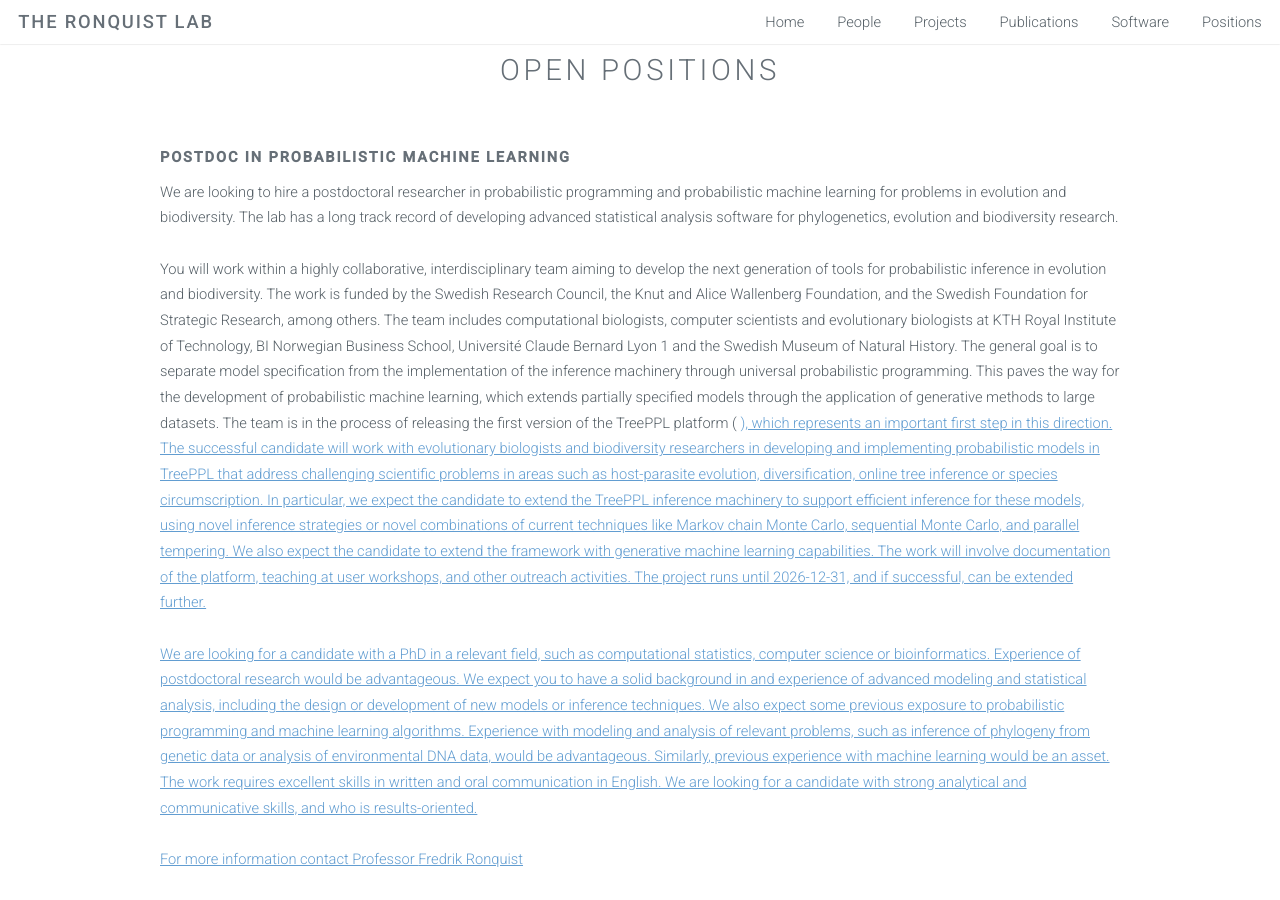
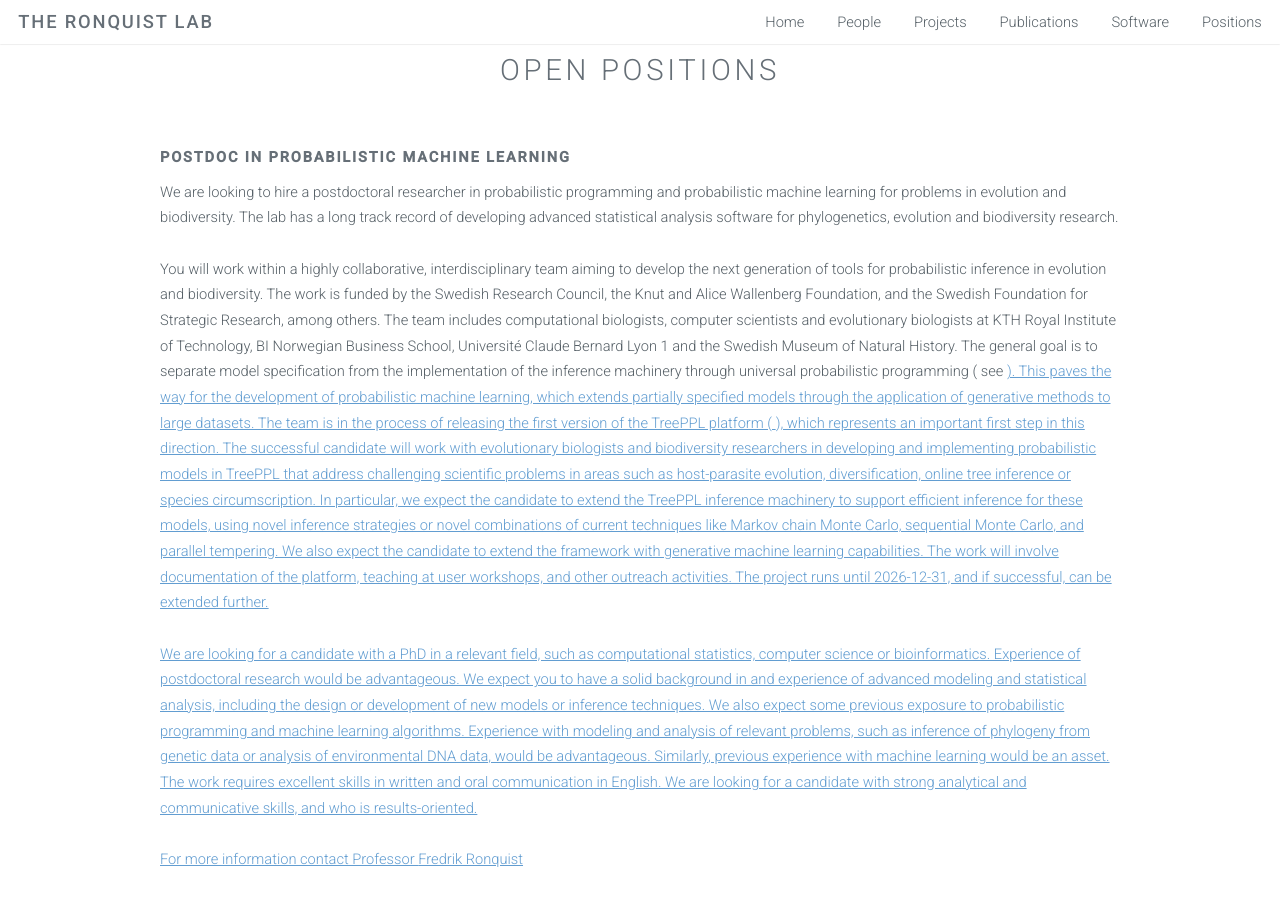
Before and after one commit to ronquistlab/ronquistlab.github.io, a Jekyll site: the page built from positions.html, in a window 1280 px wide and 900 px high, scrolled down 495 px. Built offline with Jekyll 4.4.1, drawn with Linux system fonts in a browser that asks for light colours.

Commit message:
Update positions.html

```diff
--- a/positions.html
+++ b/positions.html
@@ -24,9 +24,9 @@
 You will work within a highly collaborative, interdisciplinary team aiming to develop the next generation of tools for probabilistic inference in evolution and biodiversity.
 		The work is funded by the Swedish Research Council, the Knut and Alice Wallenberg Foundation, and the Swedish Foundation for Strategic Research, among others.
 		The team includes computational biologists, computer scientists and evolutionary biologists at KTH Royal Institute of Technology, BI Norwegian Business School, Université Claude Bernard Lyon 1 and the Swedish Museum of Natural History.
-		The general goal is to separate model specification from the implementation of the inference machinery through universal probabilistic programming.
+		The general goal is to separate model specification from the implementation of the inference machinery through universal probabilistic programming ( see <a href="https://www.nature.com/articles/s42003-021-01753-7" > ).
 		This paves the way for the development of probabilistic machine learning, which extends partially specified models through the application of generative methods to large datasets.
-		The team is in the process of releasing the first version of the TreePPL platform ( <a href="http://treeppl.org/"> ), which represents an important first step in this direction. The successful candidate will work with evolutionary biologists and biodiversity researchers in developing and implementing probabilistic models in TreePPL that address challenging scientific problems in areas such as host-parasite evolution, diversification, online tree inference or species circumscription. In particular, we expect the candidate to extend the TreePPL inference machinery to support efficient inference for these models, using novel inference strategies or novel combinations of current techniques like Markov chain Monte Carlo, sequential Monte Carlo, and parallel tempering. We also expect the candidate to extend the framework with generative machine learning capabilities.
+		The team is in the process of releasing the first version of the TreePPL platform ( <a href="http://treeppl.org/" > ), which represents an important first step in this direction. The successful candidate will work with evolutionary biologists and biodiversity researchers in developing and implementing probabilistic models in TreePPL that address challenging scientific problems in areas such as host-parasite evolution, diversification, online tree inference or species circumscription. In particular, we expect the candidate to extend the TreePPL inference machinery to support efficient inference for these models, using novel inference strategies or novel combinations of current techniques like Markov chain Monte Carlo, sequential Monte Carlo, and parallel tempering. We also expect the candidate to extend the framework with generative machine learning capabilities.
 			The work will involve documentation of the platform, teaching at user workshops, and other outreach activities. The project runs until 2026-12-31, and if successful, can be extended further.
 
 	    <br /><br />
```
